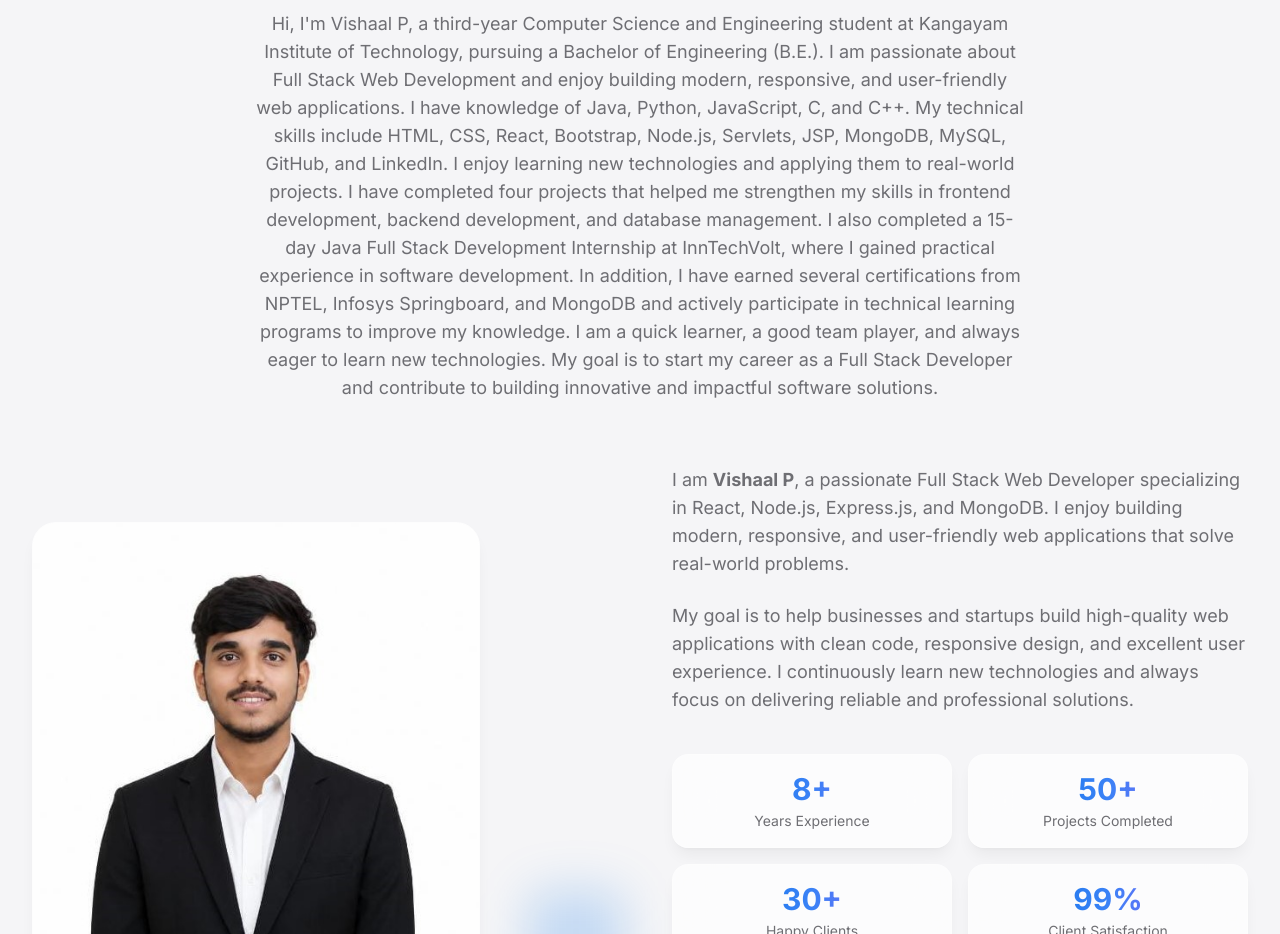
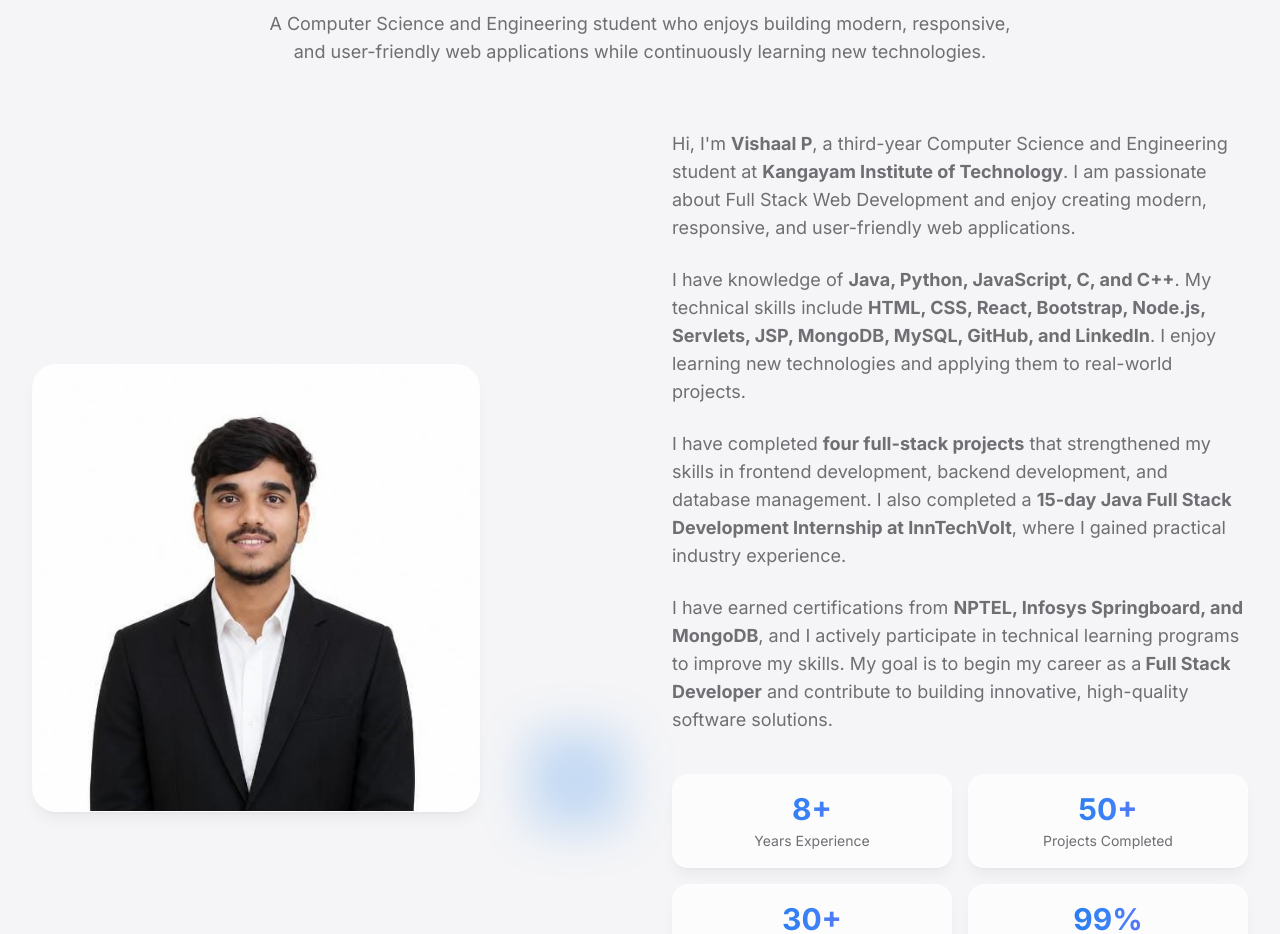
Before and after one commit to vishaalcibi-ops/my-portfolio, a React (Vite) app: page / in a window 1280 px wide. Shown: the part 1065-1999 px from the top of the page. Built offline with nearby package versions, Linux system fonts and the light colour scheme.

Commit message:
updated portfolio

```diff
--- a/src/components/sections/About.jsx
+++ b/src/components/sections/About.jsx
@@ -15,16 +15,8 @@ export default function About() {
       <Container>
         <SectionHeading
           label="About Me"
-          title="Passionate about crafting digital excellence"
-          description="Hi, I'm Vishaal P, a third-year Computer Science and Engineering student at Kangayam Institute of Technology, pursuing a Bachelor of Engineering (B.E.). I am passionate about Full Stack Web Development and enjoy building modern, responsive, and user-friendly web applications.
-
-I have knowledge of Java, Python, JavaScript, C, and C++. My technical skills include HTML, CSS, React, Bootstrap, Node.js, Servlets, JSP, MongoDB, MySQL, GitHub, and LinkedIn. I enjoy learning new technologies and applying them to real-world projects.
-
-I have completed four projects that helped me strengthen my skills in frontend development, backend development, and database management. I also completed a 15-day Java Full Stack Development Internship at InnTechVolt, where I gained practical experience in software development.
-
-In addition, I have earned several certifications from NPTEL, Infosys Springboard, and MongoDB and actively participate in technical learning programs to improve my knowledge.
-
-I am a quick learner, a good team player, and always eager to learn new technologies. My goal is to start my career as a Full Stack Developer and contribute to building innovative and impactful software solutions."
+          title="Passionate about Full Stack Web Development"
+          description="A Computer Science and Engineering student who enjoys building modern, responsive, and user-friendly web applications while continuously learning new technologies."
         />
 
         <div className="grid grid-cols-1 lg:grid-cols-2 gap-12 lg:gap-16 items-center">
@@ -33,13 +25,11 @@ I am a quick learner, a good team player, and always eager to learn new technolo
           <FadeIn>
             <div className="relative">
               <div className="aspect-square max-w-md mx-auto lg:mx-0 rounded-3xl overflow-hidden glass-card">
-
                 <img
                   src="/images/vishaal.jpeg"
                   alt="Vishaal P"
                   className="w-full h-full object-cover"
                 />
-
               </div>
 
               <div className="absolute -bottom-4 -right-4 w-24 h-24 bg-apple-blue/20 rounded-2xl blur-xl -z-10"></div>
@@ -51,17 +41,34 @@ I am a quick learner, a good team player, and always eager to learn new technolo
             <div className="space-y-6">
 
               <p className="text-base sm:text-lg text-apple-gray-400 leading-relaxed">
-                I am <strong>Vishaal P</strong>, a passionate Full Stack Web Developer
-                specializing in React, Node.js, Express.js, and MongoDB. I enjoy
-                building modern, responsive, and user-friendly web applications that
-                solve real-world problems.
+                Hi, I'm <strong>Vishaal P</strong>, a third-year Computer Science and
+                Engineering student at <strong>Kangayam Institute of Technology</strong>.
+                I am passionate about Full Stack Web Development and enjoy creating
+                modern, responsive, and user-friendly web applications.
               </p>
 
               <p className="text-base sm:text-lg text-apple-gray-400 leading-relaxed">
-                My goal is to help businesses and startups build high-quality web
-                applications with clean code, responsive design, and excellent user
-                experience. I continuously learn new technologies and always focus on
-                delivering reliable and professional solutions.
+                I have knowledge of <strong>Java, Python, JavaScript, C, and C++</strong>.
+                My technical skills include <strong>HTML, CSS, React, Bootstrap,
+                Node.js, Servlets, JSP, MongoDB, MySQL, GitHub, and LinkedIn</strong>.
+                I enjoy learning new technologies and applying them to real-world
+                projects.
+              </p>
+
+              <p className="text-base sm:text-lg text-apple-gray-400 leading-relaxed">
+                I have completed <strong>four full-stack projects</strong> that strengthened
+                my skills in frontend development, backend development, and database
+                management. I also completed a <strong>15-day Java Full Stack Development
+                Internship at InnTechVolt</strong>, where I gained practical industry
+                experience.
+              </p>
+
+              <p className="text-base sm:text-lg text-apple-gray-400 leading-relaxed">
+                I have earned certifications from <strong>NPTEL, Infosys Springboard,
+                and MongoDB</strong>, and I actively participate in technical learning
+                programs to improve my skills. My goal is to begin my career as a
+                <strong> Full Stack Developer</strong> and contribute to building
+                innovative, high-quality software solutions.
               </p>
 
               <StaggerContainer
```
